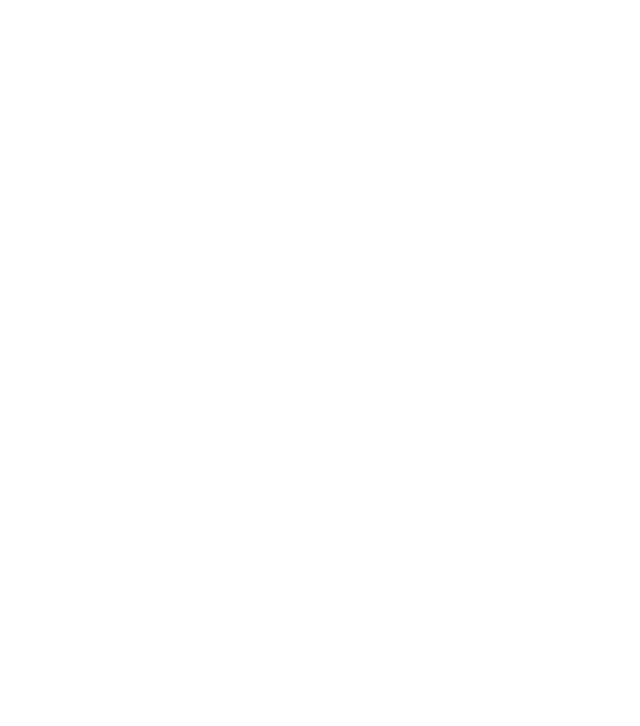
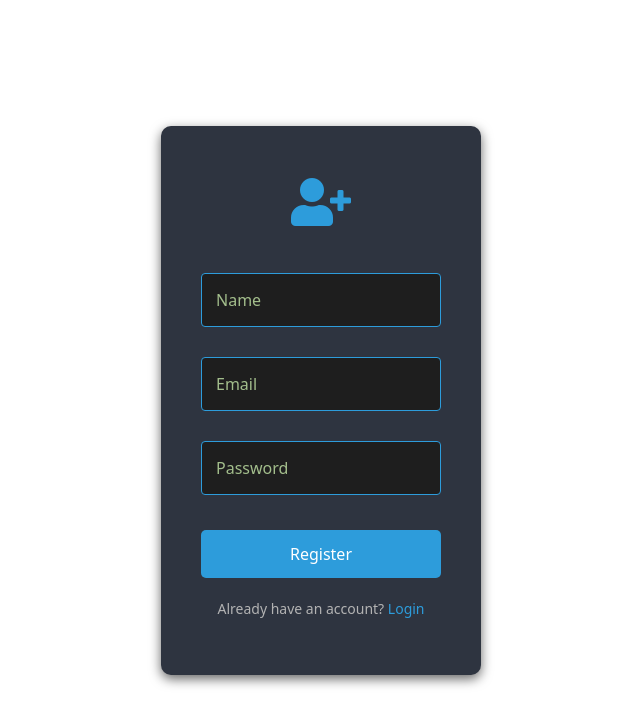
Before and after one commit to AhanafShahriar/user-auth-management-frontend, a React (Create React App) app: page /register in a window 1280 px wide. Before the commit this address had no page. Shown: the top 726 px of the page, without its empty margins (319-959 px from the left). Built offline with nearby package versions, Linux system fonts and the light colour scheme.

Commit message:
some bug fix

```diff
--- a/src/App.js
+++ b/src/App.js
@@ -13,15 +13,15 @@ const App = () => {
           element={<Register />}
         />
         <Route
-          path='https://user-auth-management-backend.onrender.com/api/login'
+          path='/login'
           element={<Login />}
         />
         <Route
-          path='https://user-auth-management-backend.onrender.com/api/register'
+          path='/register'
           element={<Register />}
         />
         <Route
-          path='https://user-auth-management-backend.onrender.com/api/users'
+          path='/users'
           element={<UserManagement />}
         />
       </Routes>
--- a/src/Register.js
+++ b/src/Register.js
@@ -21,9 +21,12 @@ const Register = () => {
         }
       );
       alert("User registered successfully!");
-      navigate("https://user-auth-management-backend.onrender.com/api/login");
+      navigate("/login");
     } catch (err) {
-      console.error("Registration failed:", err);
+      console.error(
+        "Registration failed:",
+        err.response ? err.response.data : err
+      );
     }
   };
 
@@ -68,10 +71,7 @@ const Register = () => {
           </button>
         </form>
         <p>
-          Already have an account?{" "}
-          <Link to='https://user-auth-management-backend.onrender.com/api/login'>
-            Login
-          </Link>
+          Already have an account? <Link to='/login'>Login</Link>
         </p>
       </div>
     </div>
```
